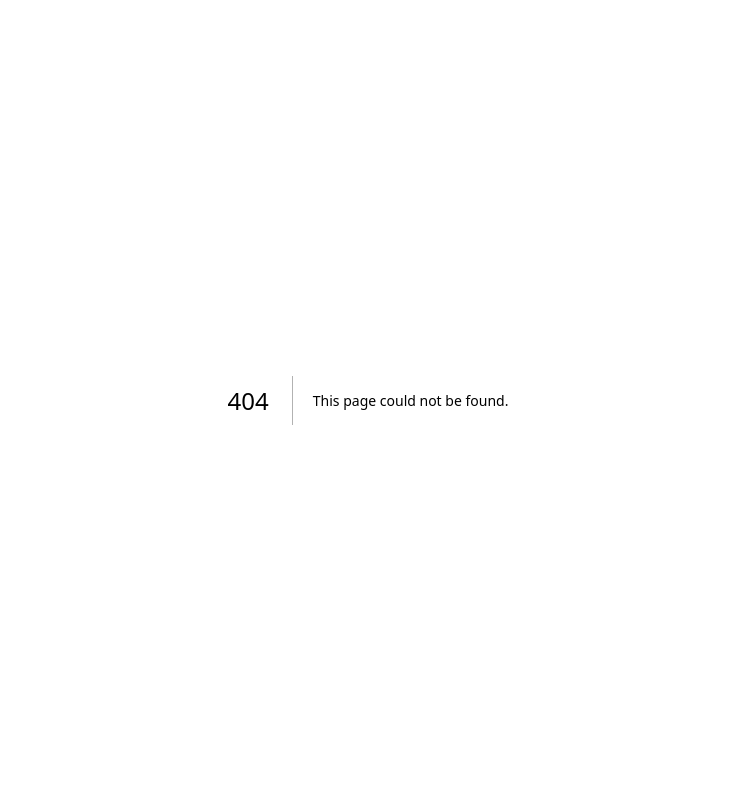
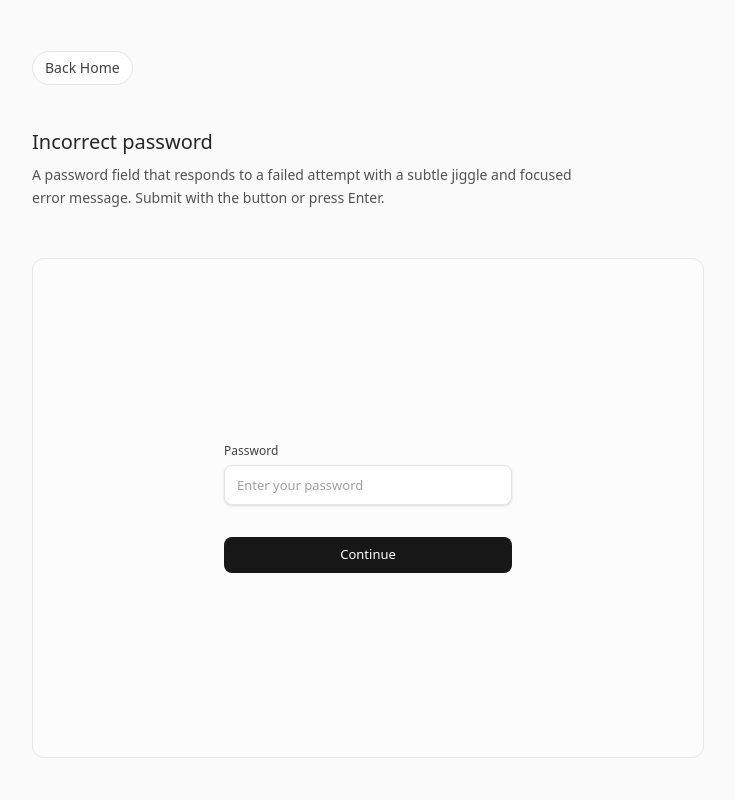
Before and after one commit to armondschneider/interactionkit, a Next.js app: page /demo/password-input in a window 1280 px wide. Before the commit this address had no page. Shown: the top 800 px of the page, without its empty margins (272-1007 px from the left). Built offline with nearby package versions, Linux system fonts and the light colour scheme.

Commit message:
chore: update open graph image

```diff
--- /dev/null
+++ b/app/demo/password-input/page.tsx
@@ -0,0 +1,14 @@
+import OpenDemoPage from "../../../src/components/general/OpenDemoPage";
+import PasswordInputDemo from "../../../src/components/input/PasswordInputDemo";
+
+export default function PasswordInputDemoPage() {
+  return (
+    <OpenDemoPage
+      title="Incorrect password"
+      description="A password field that responds to a failed attempt with a subtle jiggle and focused error message. Submit with the button or press Enter."
+      sourcePath="src/components/input/PasswordInput.tsx"
+    >
+      <PasswordInputDemo />
+    </OpenDemoPage>
+  );
+}
--- a/app/layout.tsx
+++ b/app/layout.tsx
@@ -23,21 +23,13 @@ export const metadata: Metadata = {
     description: "Copy-and-paste components React components.",
     url: siteUrl,
     siteName: "Interaction Kit",
-    images: [
-      {
-        url: `${siteUrl}/app/og.jpg`,
-        width: 1200,
-        height: 630,
-        alt: "Interaction Kit"
-      }
-    ],
     type: 'website'
   },
   twitter: {
     card: 'summary_large_image',
     title: 'Interaction Kit',
     description: 'Copy-and-paste components React components.',
-    images: [`${siteUrl}/app/og.jpg`]
+    images: ["/opengraph-image.jpg"]
   }
 };
 
--- a/app/page.tsx
+++ b/app/page.tsx
@@ -15,6 +15,7 @@ import { SpringButton, SpringLinkButton } from "../src/components/general/Spring
 import ClickHoldDeleteDemo from "../src/components/general/ClickHoldDeleteDemo";
 import Tab from "../src/components/tabs/Tab";
 import Tooltip from "../src/components/hover/Tooltip";
+import PasswordInput from "../src/components/input/PasswordInput";
 
 type DemoSectionProps = {
   title: string;
@@ -110,6 +111,12 @@ export default function Home() {
             </div>
           </DemoSection>
 
+          <DemoSection title="Incorrect password" category="Input validation" href="/demo/password-input" dark={dimmed}>
+            <div className="w-[calc(100%-2.5rem)] max-w-72">
+              <PasswordInput verifyPassword={(password) => password === "oliver"} />
+            </div>
+          </DemoSection>
+
           <DemoSection title="Notification reveal" category="Transient feedback" href="/demo/notification-reveal" dark={dimmed}>
             <NotificationRevealDemo />
           </DemoSection>
--- /dev/null
+++ b/src/components/input/PasswordInput.tsx
@@ -0,0 +1,121 @@
+"use client";
+
+import { AnimatePresence, motion, useAnimationControls, useReducedMotion } from "framer-motion";
+import { Check } from "lucide-react";
+import { useId, useState, type FormEvent } from "react";
+
+type Props = {
+  verifyPassword: (password: string) => boolean;
+  label?: string;
+  placeholder?: string;
+  submitLabel?: string;
+  errorMessage?: string;
+  className?: string;
+};
+
+export default function PasswordInput({
+  verifyPassword,
+  label = "Password",
+  placeholder = "Enter your password",
+  submitLabel = "Continue",
+  errorMessage = "Password incorrect",
+  className = "",
+}: Props) {
+  const [password, setPassword] = useState("");
+  const [incorrect, setIncorrect] = useState(false);
+  const [correct, setCorrect] = useState(false);
+  const controls = useAnimationControls();
+  const reduceMotion = useReducedMotion();
+  const inputId = useId();
+  const errorId = `${inputId}-error`;
+
+  const handleSubmit = (event: FormEvent<HTMLFormElement>) => {
+    event.preventDefault();
+
+    if (verifyPassword(password)) {
+      setIncorrect(false);
+      setCorrect(true);
+      return;
+    }
+
+    setCorrect(false);
+    setIncorrect(true);
+    if (!reduceMotion) {
+      void controls.start({
+        x: [0, -4, 3, -2, 1, 0],
+        transition: { duration: 0.26, ease: "easeOut" },
+      });
+    }
+  };
+
+  return (
+    <form onSubmit={handleSubmit} className={`w-full max-w-72 ${className}`} noValidate>
+      <label htmlFor={inputId} className="mb-1.5 block text-xs font-medium text-neutral-700 dark:text-neutral-200">
+        {label}
+      </label>
+
+      <motion.div animate={controls} className="relative">
+        <input
+          id={inputId}
+          type="password"
+          value={password}
+          onChange={(event) => {
+            setPassword(event.target.value);
+            setIncorrect(false);
+            setCorrect(false);
+          }}
+          placeholder={placeholder}
+          autoComplete="current-password"
+          aria-invalid={incorrect}
+          aria-describedby={incorrect ? errorId : undefined}
+          className={`h-10 w-full rounded-lg border bg-white px-3 pr-10 text-[13px] text-neutral-900 shadow-sm outline-none transition-[border-color,box-shadow] duration-150 placeholder:text-neutral-400 focus:ring-2 dark:bg-neutral-900 dark:text-neutral-100 dark:placeholder:text-neutral-500 ${
+            incorrect
+              ? "border-red-500 focus:border-red-500 focus:ring-red-500/15 dark:border-red-400 dark:focus:border-red-400 dark:focus:ring-red-400/15"
+              : "border-neutral-200 focus:border-neutral-400 focus:ring-neutral-900/5 dark:border-neutral-700 dark:focus:border-neutral-500 dark:focus:ring-white/10"
+          }`}
+        />
+        <AnimatePresence>
+          {correct && (
+            <motion.span
+              initial={reduceMotion ? { opacity: 0 } : { opacity: 0, scale: 0.7, filter: "blur(2px)" }}
+              animate={{ opacity: 1, scale: 1, filter: "blur(0px)" }}
+              exit={reduceMotion ? { opacity: 0 } : { opacity: 0, scale: 0.8 }}
+              transition={{ duration: 0.18, ease: "easeOut" }}
+              className="absolute right-3 top-1/2 grid size-4 -translate-y-1/2 place-items-center rounded-full bg-emerald-500 text-white dark:bg-emerald-400 dark:text-neutral-950"
+              aria-label="Password correct"
+            >
+              <Check size={11} strokeWidth={3} aria-hidden />
+            </motion.span>
+          )}
+        </AnimatePresence>
+      </motion.div>
+
+      <div className="h-8 pt-1">
+        <AnimatePresence>
+          {incorrect && (
+            <motion.p
+              id={errorId}
+              role="alert"
+              initial={reduceMotion ? { opacity: 0 } : { opacity: 0, y: -2, filter: "blur(3px)" }}
+              animate={{ opacity: 1, y: 0, filter: "blur(0px)" }}
+              exit={reduceMotion ? { opacity: 0 } : { opacity: 0, filter: "blur(2px)" }}
+              transition={{ duration: 0.18, ease: "easeOut" }}
+              className="text-xs text-red-600 dark:text-red-400"
+            >
+              {errorMessage}
+            </motion.p>
+          )}
+        </AnimatePresence>
+      </div>
+
+      <motion.button
+        type="submit"
+        whileTap={reduceMotion ? undefined : { scale: 0.98 }}
+        transition={{ type: "spring", stiffness: 500, damping: 30 }}
+        className="flex h-9 w-full cursor-pointer items-center justify-center rounded-lg bg-neutral-900 px-4 text-[13px] font-medium text-white transition-colors hover:bg-neutral-700 focus:outline-none focus-visible:ring-2 focus-visible:ring-neutral-500 focus-visible:ring-offset-2 dark:bg-neutral-100 dark:text-neutral-900 dark:hover:bg-white dark:focus-visible:ring-neutral-400 dark:focus-visible:ring-offset-neutral-900"
+      >
+        {submitLabel}
+      </motion.button>
+    </form>
+  );
+}
--- /dev/null
+++ b/src/components/input/PasswordInputDemo.tsx
@@ -0,0 +1,7 @@
+"use client";
+
+import PasswordInput from "./PasswordInput";
+
+export default function PasswordInputDemo() {
+  return <PasswordInput verifyPassword={(password) => password === "oliver"} />;
+}
```
Also changed, not shown: app/og.jpg (deleted), app/opengraph-image.jpg (added).
